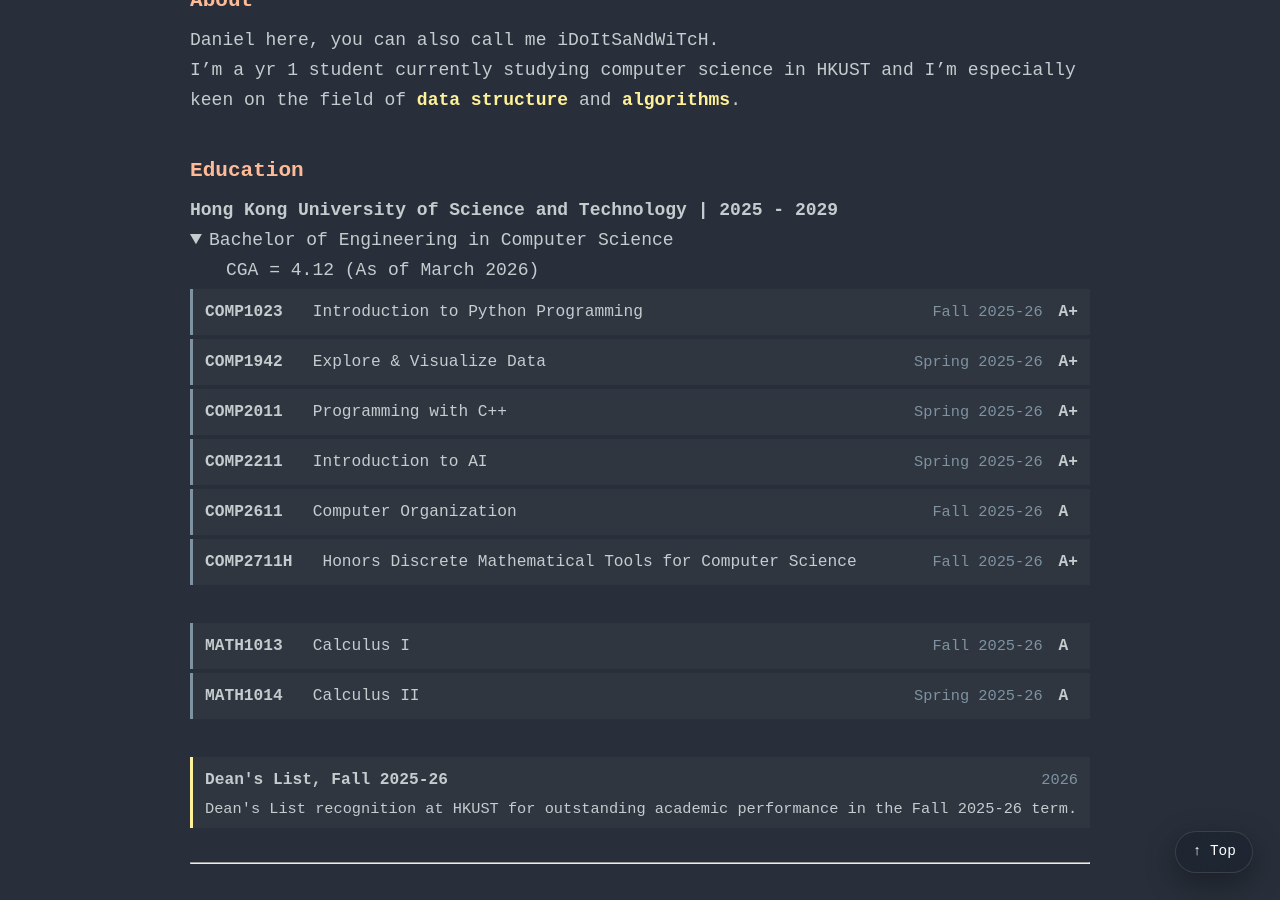
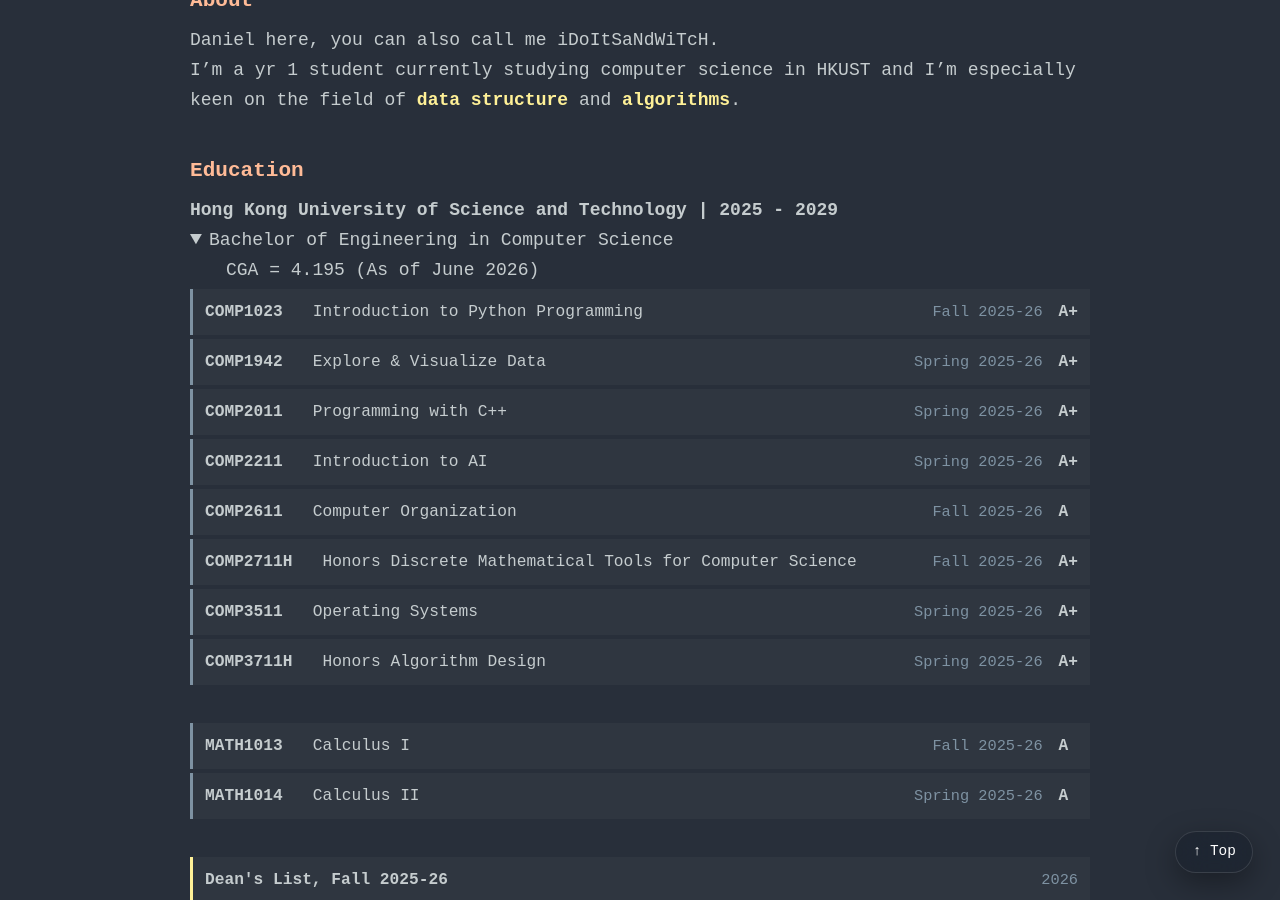
Before and after one commit to DanielChan0305/DanielChan0305.github.io, a Jekyll site: the page built from index.md, in a window 1280 px wide and 900 px high, scrolled down 257 px. Built offline with Jekyll 4.4.1, drawn with Linux system fonts in a browser that asks for light colours.

Commit message:
feat(): add remaining course grades for Spring 25-26

```diff
--- a/index.md
+++ b/index.md
@@ -15,7 +15,7 @@
 #### Hong Kong University of Science and Technology | 2025 - 2029
 <details open>
 <summary>Bachelor of Engineering in Computer Science</summary>
-<p style='margin-left : 2rem'>CGA = 4.12 (As of March 2026)</p>
+<p style='margin-left : 2rem'>CGA = 4.195 (As of June 2026)</p>
 
 {% include course.html code="COMP1023" name="Introduction to Python Programming" grade="A+" semester="Fall 2025-26" %}
 
@@ -29,6 +29,9 @@
 {% include course.html code="COMP2611" name="Computer Organization" grade="A" semester="Fall 2025-26" %}
 {% include course.html code="COMP2711H" name="Honors Discrete Mathematical Tools for Computer Science" grade="A+" semester="Fall 2025-26" %}
 
+{% include course.html code="COMP3511" name="Operating Systems" grade="A+" semester="Spring 2025-26" %}
+
+{% include course.html code="COMP3711H" name="Honors Algorithm Design" grade="A+" semester="Spring 2025-26" %}
 <br>
 
 {% include course.html code="MATH1013" name="Calculus I" grade="A" semester="Fall 2025-26" %}
```
